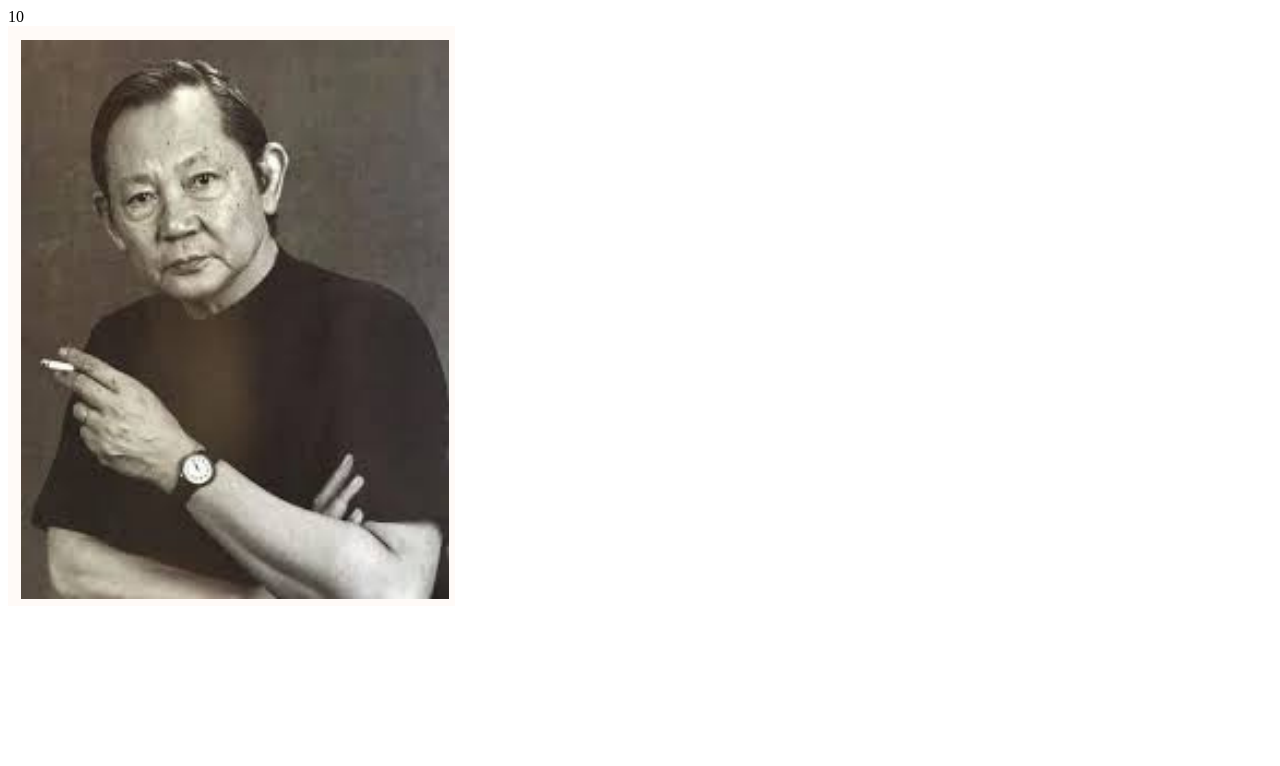
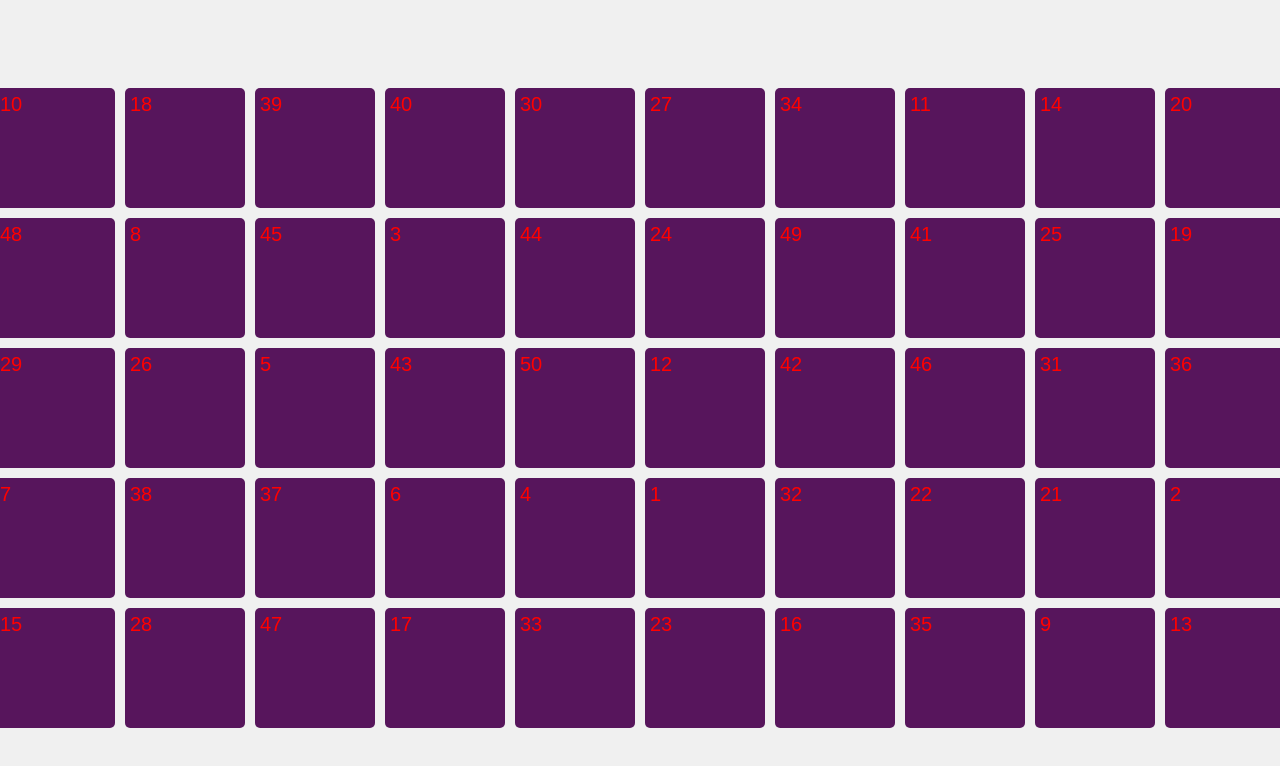
Before and after one commit to kuromiiii20/VISUAL-ARTS-Memory-Game, a plain HTML site: page index.html in a window 1280 px wide. Drawn offline with Linux system fonts and the light colour scheme.

Commit message:
Update index.html

```diff
--- a/index.html
+++ b/index.html
@@ -3,7 +3,76 @@
 <head>
 <title>Memory Game</title>
 <style>
-/* ... (CSS styles remain the same) */
+body {
+  font-family: sans-serif;
+  display: flex;
+  justify-content: center;
+  align-items: center;
+  min-height: 100vh;
+  background-color: #f0f0f0;
+}
+
+.game-board {
+  display: grid;
+  grid-template-columns: repeat(10, 120px);
+  grid-gap: 10px;
+}
+
+.card {
+  width: 120px;
+  height: 120px;
+  perspective: 1000px;
+  cursor: pointer;
+  position: relative;
+}
+
+.card-inner {
+  position: relative;
+  width: 100%;
+  height: 100%;
+  transition: transform 0.6s;
+  transform-style: preserve-3d;
+}
+
+.card.flipped .card-inner {
+  transform: rotateY(180deg);
+}
+
+.card-front, .card-back {
+  position: absolute;
+  width: 100%;
+  height: 100%;
+  backface-visibility: hidden;
+  display: flex;
+  justify-content: center;
+  align-items: center;
+  border-radius: 5px;
+}
+
+.card-front {
+  background-color: #57155c;
+  z-index: 1;
+}
+
+.card-back {
+  background-color: #fff;
+  transform: rotateY(180deg);
+}
+
+.card-back img {
+  max-width: 90%;
+  max-height: 90%;
+}
+
+.card-number {
+  position: absolute;
+  top: 5px;
+  left: 5px;
+  font-size: 20px;
+  color: red;
+  user-select: none;
+  z-index: 2;
+}
 </style>
 </head>
 <body>
@@ -34,6 +103,7 @@ while (images.length < 50) {
   images.push(images[randomIndex]);
 }
 
+
 function shuffle(array) {
   for (let i = array.length - 1; i > 0; i--) {
     const j = Math.floor(Math.random() * (i + 1));
@@ -45,8 +115,7 @@ const indices = Array.from(Array(50).keys());
 shuffle(indices);
 
 for (let i = 0; i < 50; i++) {
-  const cardIndex = indices[i]; // THIS IS THE KEY - use cardIndex consistently
-
+  const cardIndex = indices[i];
   const card = document.createElement('div');
   card.classList.add('card');
 
@@ -55,7 +124,7 @@ for (let i = 0; i < 50; i++) {
 
   const cardNumber = document.createElement('span');
   cardNumber.classList.add('card-number');
-  cardNumber.textContent = cardIndex + 1; // Use cardIndex + 1 for the number
+  cardNumber.textContent = cardIndex + 1;
   cardInner.appendChild(cardNumber);
 
   const cardFront = document.createElement('div');
@@ -65,8 +134,8 @@ for (let i = 0; i < 50; i++) {
   const cardBack = document.createElement('div');
   cardBack.classList.add('card-back');
   const img = document.createElement('img');
-  img.src = images[cardIndex]; // Use cardIndex to get the image
-  img.alt = `Card ${cardIndex + 1}`; // Use cardIndex + 1 for alt text
+  img.src = images[cardIndex];
+  img.alt = `Card ${cardIndex + 1}`;
   cardBack.appendChild(img);
   cardInner.appendChild(cardBack);
 
@@ -77,7 +146,40 @@ for (let i = 0; i < 50; i++) {
   card.addEventListener('click', flipCard);
 }
 
-// ... (rest of the flipCard, checkForMatch, resetFlippedCards functions remain the same)
+function flipCard() {
+  if (lockBoard) return;
+  if (this === flippedCards[0]) return;
+
+  this.classList.add('flipped');
+  flippedCards.push(this);
+
+  if (flippedCards.length === 2) {
+    checkForMatch();
+  }
+}
+
+function checkForMatch() {
+  const card1 = flippedCards[0].querySelector('.card-back img').src;
+  const card2 = flippedCards[1].querySelector('.card-back img').src;
+
+  if (card1 === card2) {
+    flippedCards[0].removeEventListener('click', flipCard);
+    flippedCards[1].removeEventListener('click', flipCard);
+    resetFlippedCards();
+  } else {
+    lockBoard = true;
+    setTimeout(() => {
+      flippedCards[0].classList.remove('flipped');
+      flippedCards[1].classList.remove('flipped');
+      resetFlippedCards();
+      lockBoard = false;
+    }, 1000);
+  }
+}
+
+function resetFlippedCards() {
+  flippedCards = [];
+}
 </script>
 
 </body>
```
